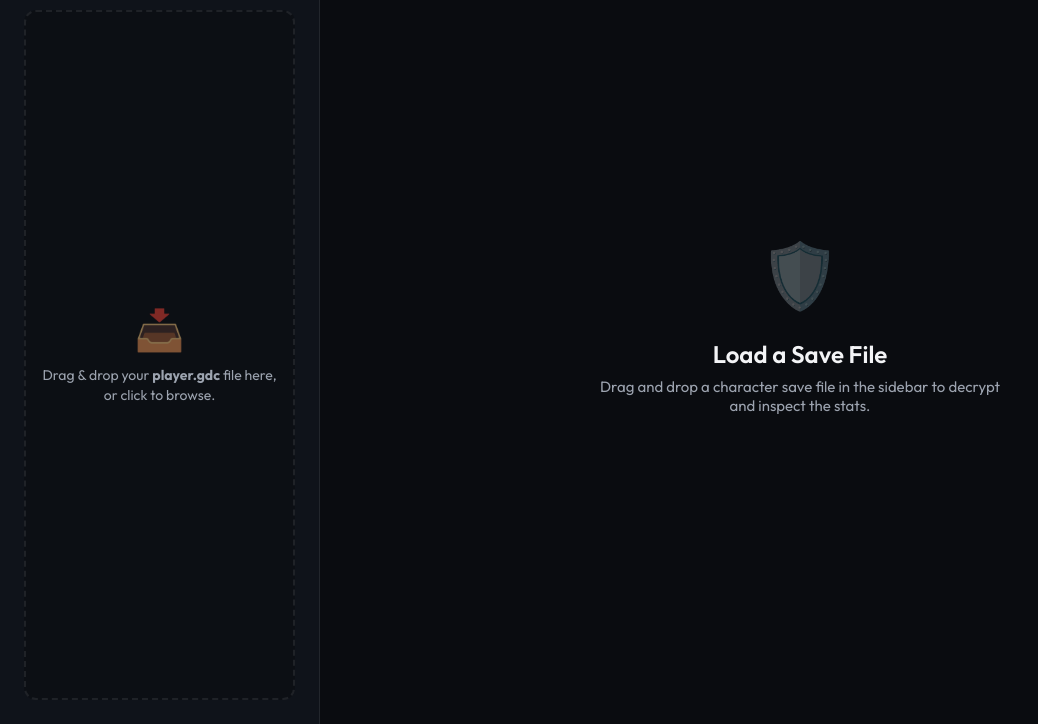
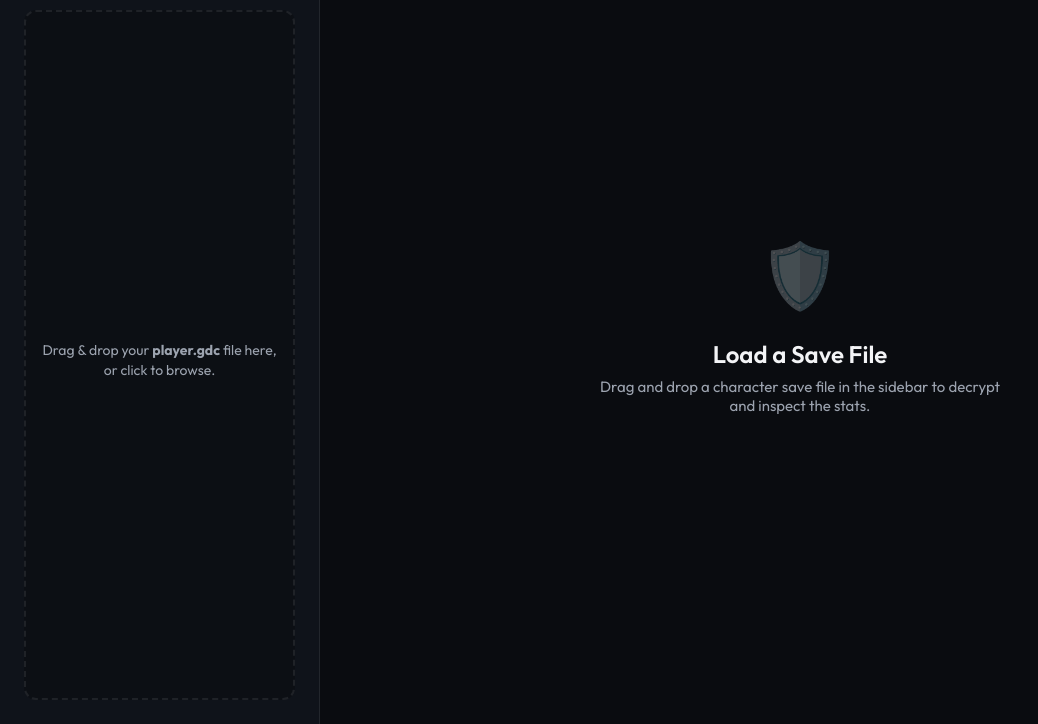
Before and after one commit to TheMapperJS/grim-dawn-save-editor, a plain HTML site: page index.html in a window 1280 px wide. Shown: the part 76-800 px from the top of the page, without its empty margins (0-1038 px from the left). Drawn offline with Linux system fonts and the light colour scheme.

Commit message:
Update index.html

```diff
--- a/index.html
+++ b/index.html
@@ -459,7 +459,7 @@
             </div>
 
             <div class="dropzone" id="drop-zone">
-                <span class="dropzone-icon">📥</span>
+                <span class="dropzone-icon"></span>
                 <span class="dropzone-text">Drag & drop your <strong>player.gdc</strong> file here, or click to browse.</span>
                 <input type="file" id="file-input" accept=".gdc">
             </div>
```
